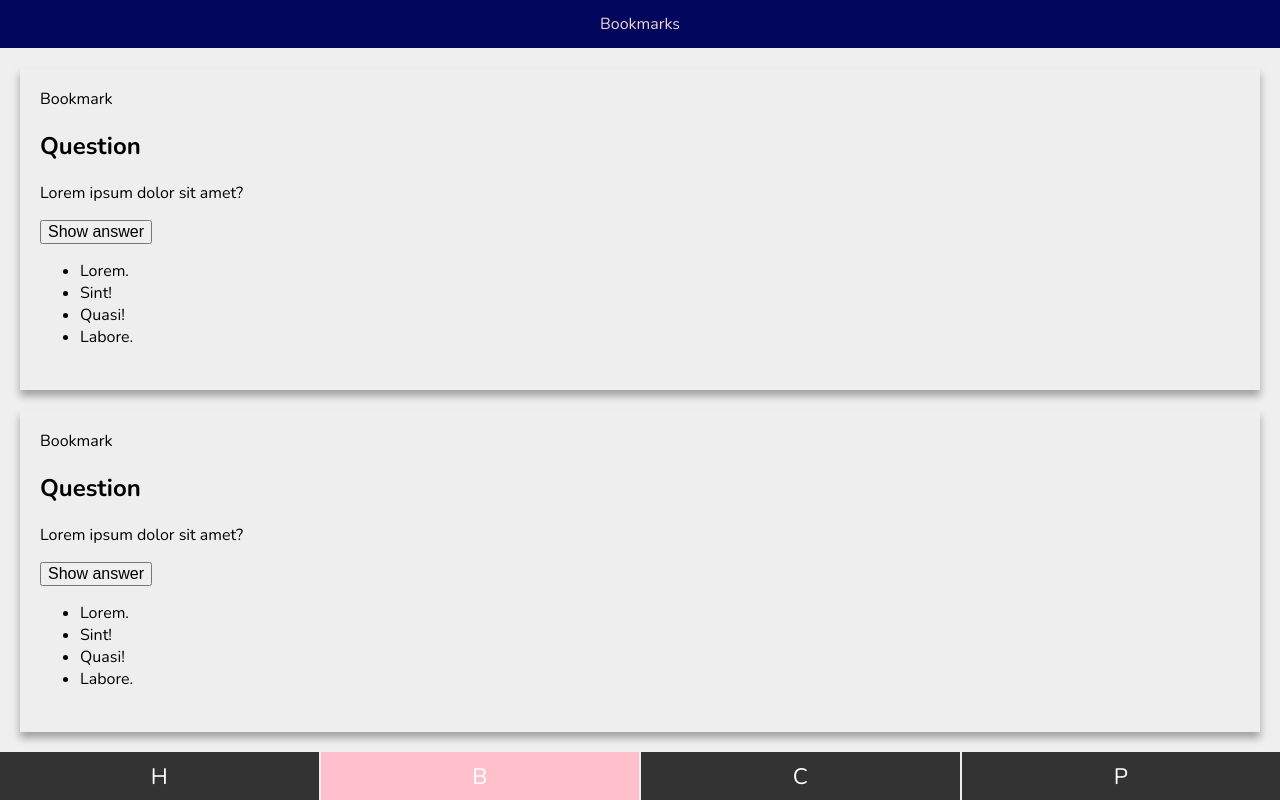
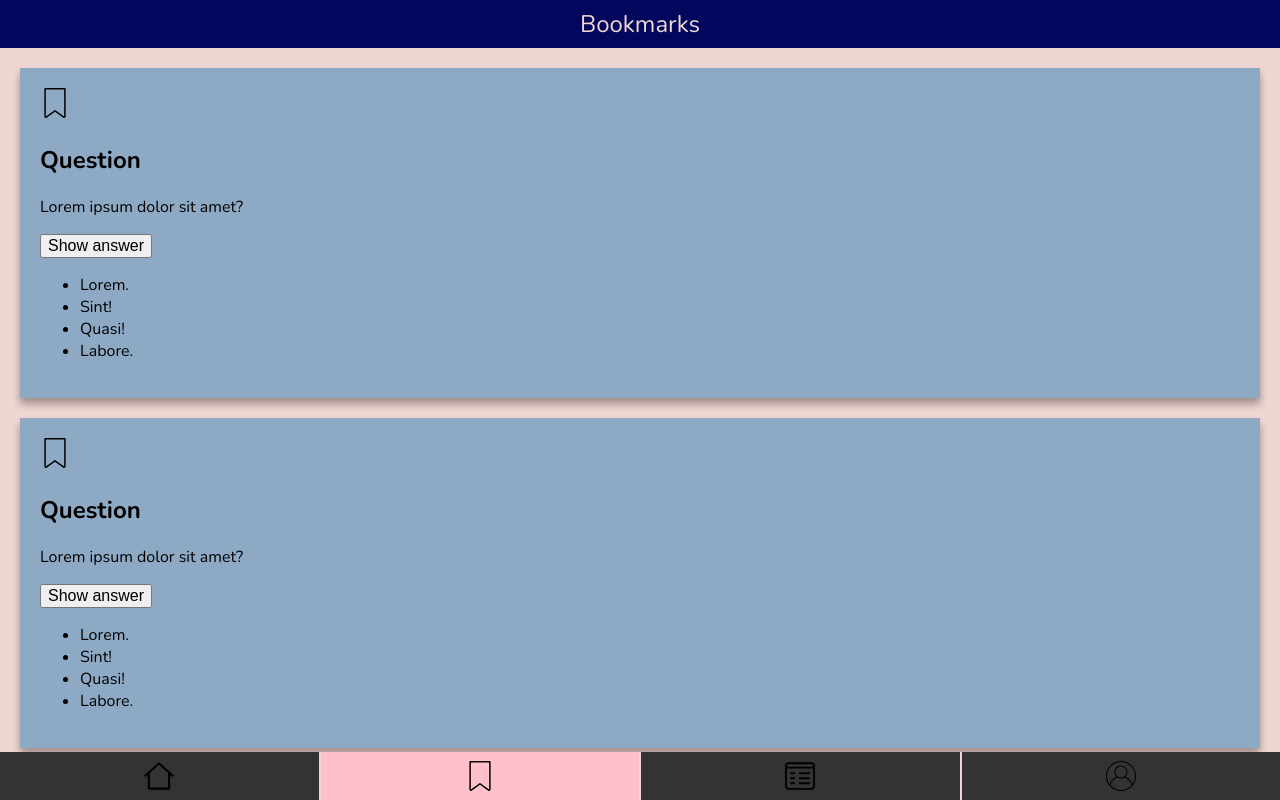
Before and after one commit to miriamhaenle/quiz-app, a website built with Parcel: page src/bookmarks.html in a window 1280 px wide. Built offline with nearby package versions, Linux system fonts and the light colour scheme.

Commit message:
Added icons to navigation

```diff
--- a/src/bookmarks.html
+++ b/src/bookmarks.html
@@ -11,11 +11,16 @@
     <link rel="stylesheet" href="scss/styles.scss" />
   </head>
   <body class="main__grid">
-    <header class="main__header">Bookmarks</header>
+    <header class="main__header">
+      <h1 class="main__headline">
+        Bookmarks
+      </h1>
+    </header>
 
     <main class="scrollable p-20 gap-20">
       <section class="question">
-        <div class="question__bookmark question__bookmark-active">Bookmark</div>
+        <img src="img/lesezeichen.svg" alt="" class="question__bookmark" />
+
         <h2 class="question__title">Question</h2>
         <p class="question__question">
           Lorem ipsum dolor sit amet?
@@ -33,7 +38,7 @@
         </ul>
       </section>
       <section class="question">
-        <div class="question__bookmark question__bookmark-active">Bookmark</div>
+        <img src="img/lesezeichen.svg" alt="" class="question__bookmark" />
         <h2 class="question__title">Question</h2>
         <p class="question__question">
           Lorem ipsum dolor sit amet?
@@ -52,12 +57,24 @@
       </section>
     </main>
     <nav class="navigation">
-      <a class="navigation__link" href="index.html">H</a>
-      <a class="navigation__link navigation__link--active" href="bookmarks.html"
-        >B</a
+      <a class="navigation__link" href="index.html"
+        ><img src="img/zuhause.svg" alt="Home" class="navigation__icon"
+      /></a>
+      <a
+        class="navigation__link navigation__link--active"
+        href="bookmarks.html"
       >
-      <a class="navigation__link" href="create.html">C</a>
-      <a class="navigation__link" href="profile.html">P</a>
+        <img src="img/lesezeichen.svg" alt="" class="question__bookmark" />
+      </a>
+      <a class="navigation__link" href="create.html"
+        ><img
+          src="img/instrumententafel.svg"
+          alt="create"
+          class="navigation__icon"
+      /></a>
+      <a class="navigation__link" href="profile.html"
+        ><img src="img/benutzer.svg" alt="profile" class="navigation__icon"
+      /></a>
     </nav>
   </body>
 </html>
--- a/src/scss/_base.scss
+++ b/src/scss/_base.scss
@@ -5,7 +5,7 @@
 body {
   font-family: sans-serif;
   margin: 0;
-  background: #efefef;
+  background: #efd6d2;
   font-family: 'Nunito', sans-serif;
 }
 
--- a/src/scss/components/_main-header.scss
+++ b/src/scss/components/_main-header.scss
@@ -5,3 +5,8 @@
   background: var(--primary);
   color: var(--secondary-light);
 }
+
+.main__headline {
+  font-weight: 100;
+  font-size: 1.5em;
+}
--- a/src/scss/components/_navigation.scss
+++ b/src/scss/components/_navigation.scss
@@ -17,3 +17,8 @@
 .navigation__link--active {
   background: var(--secondary);
 }
+
+.navigation__icon {
+  width: 30px;
+  height: auto;
+}
--- a/src/scss/components/_profile-image.scss
+++ b/src/scss/components/_profile-image.scss
@@ -5,6 +5,6 @@
 }
 
 .profileimage__image {
-  width: 200px;
+  width: 30%;
   height: auto;
 }
--- a/src/scss/components/_question.scss
+++ b/src/scss/components/_question.scss
@@ -1,6 +1,6 @@
 .question {
   padding: 20px;
-  background: #eee;
+  background: #8da9c4;
   box-shadow: 0 6px 8px #0005;
 }
 
@@ -18,4 +18,6 @@
 }
 
 .question__bookmark {
+  width: 30px;
+  height: auto;
 }
```
Also changed, not shown: src/create.html (+19 -6 lines), src/index.html (+22 -9 lines), src/profile.html (+23 -6 lines), src/img/benutzer.svg (added), src/img/instrumententafel.svg (added), src/img/lesezeichen.svg (added), src/img/zuhause.svg (added).
